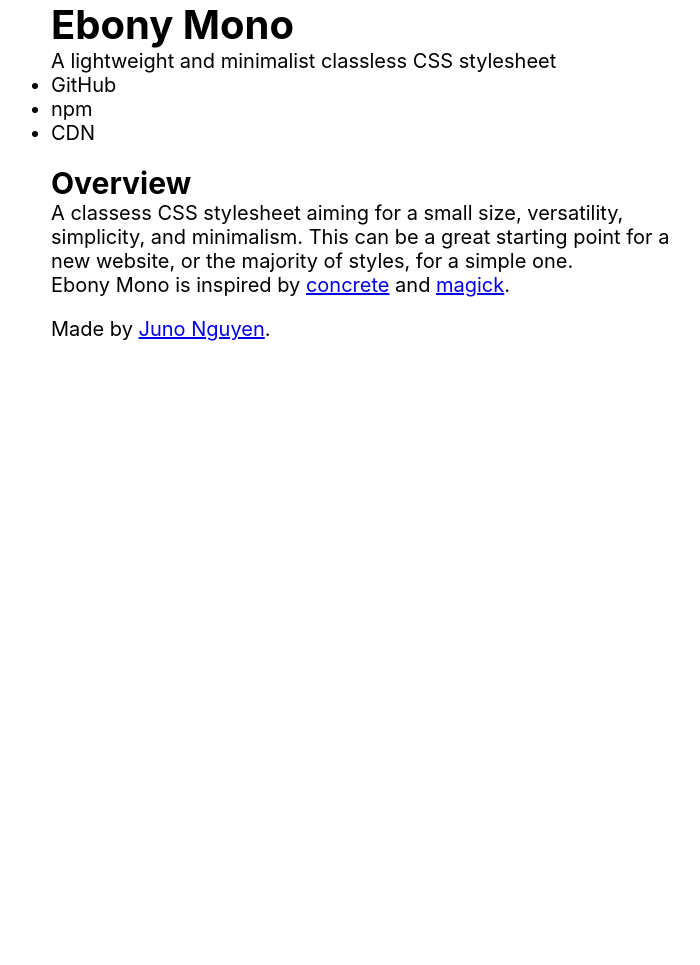
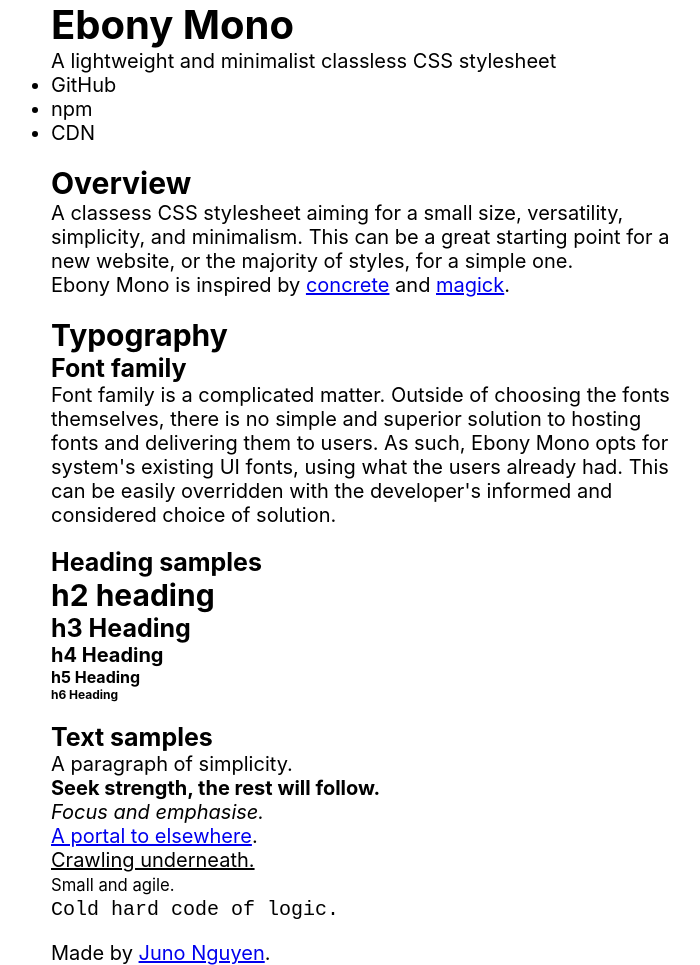
Before and after one commit to JunoNgx/ebony-mono, a website: page docs/index.html in a window 1280 px wide. Shown: the whole page, without its empty margins (279-979 px from the left). Before the commit the page ends 800 px from the top, so only its background shows below. Drawn offline with Linux system fonts and the light colour scheme.

Commit message:
Add content on typography

```diff
--- a/docs/index.html
+++ b/docs/index.html
@@ -35,6 +35,41 @@
                 </p>
                 <p>Ebony Mono is inspired by <a href="https://concrete.style/" target="_blank" rel="noopener noreferrer">concrete</a> and <a href="https://css.winterveil.net/" target="_blank" rel="noopener noreferrer">magick</a>.</p>
             </section>
+
+            <section>
+                <h2>Typography</h2>
+
+                <section>
+                    <h3>Font family</h3>
+                    <p>
+                        Font family is a complicated matter. Outside of choosing the fonts themselves, there is no simple and superior solution to hosting fonts and delivering them to users. As such, Ebony Mono opts for system's existing UI fonts, using what the users already had. This can be easily overridden with the developer's informed and considered choice of solution.
+                    </p>
+                </section>
+
+                <section>
+                    <h3>Heading samples</h3>
+
+                    <div>
+                        <h2>h2 heading</h2>
+                        <h3>h3 Heading</h3>
+                        <h4>h4 Heading</h4>
+                        <h5>h5 Heading</h5>
+                        <h6>h6 Heading</h6>
+                    </div>
+                </section>
+
+                <section>
+                    <h3>Text samples</h3>
+
+                    <p>A paragraph of simplicity.</p>
+                    <p><strong>Seek strength, the rest will follow.</strong></p>
+                    <p><em>Focus and emphasise.</em></p>
+                    <p><a href="https://JunoNgx.com/">A portal to elsewhere</a>.</p>
+                    <p><u>Crawling underneath.</u></p>
+                    <p><small>Small and agile.</small></p>
+                    <p><code>Cold hard code of logic.</code></p>
+                </section>
+            </section>
         </main>
         <footer>
             <p>
```
